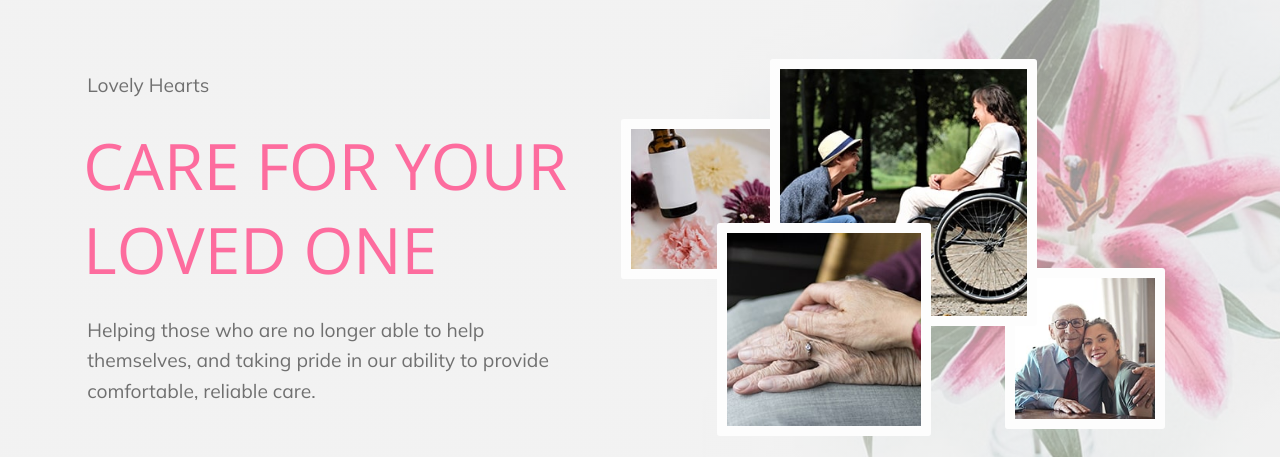
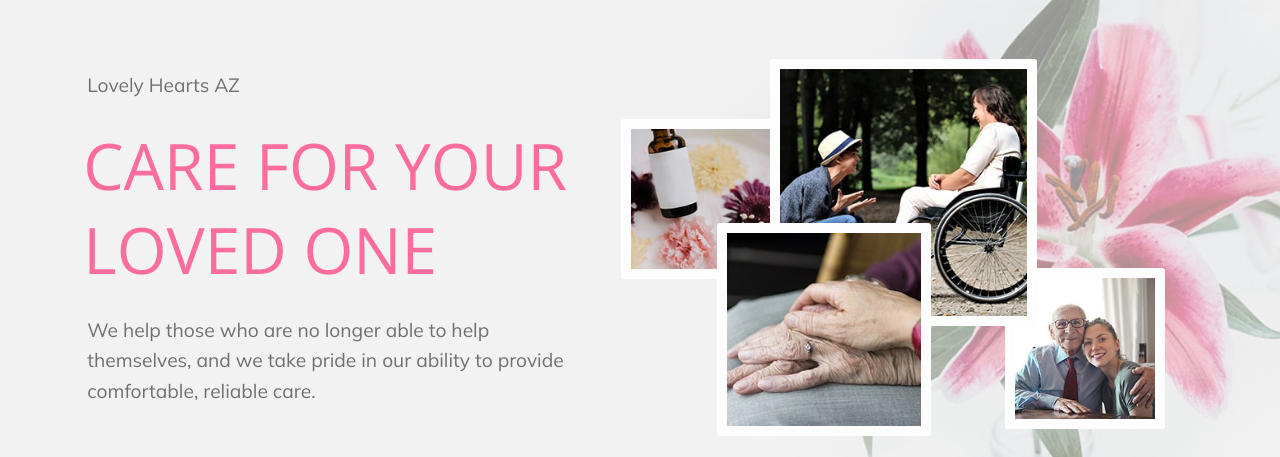
Before and after one commit to alexsommers7/lovelyheartsaz, a website: page index.html in a window 1280 px wide. Shown: the part 249-706 px from the top of the page. Drawn offline with nearby package versions, Linux system fonts and the light colour scheme.

Commit message:
Updating intro

```diff
--- a/index.html
+++ b/index.html
@@ -77,9 +77,9 @@
     <header class="header">
         <div class="header__row">
             <div class="header__text">
-                <p>Lovely Hearts</p>
+                <p>Lovely Hearts AZ</p>
                 <h1 class="heading heading--1">Care for your loved one</h1>
-                <p>Helping those who are no longer able to help themselves, and taking pride in our ability to provide
+                <p>We help those who are no longer able to help themselves, and we take pride in our ability to provide
                     comfortable, reliable care.</p>
             </div>
             <div class="header__images">
```
